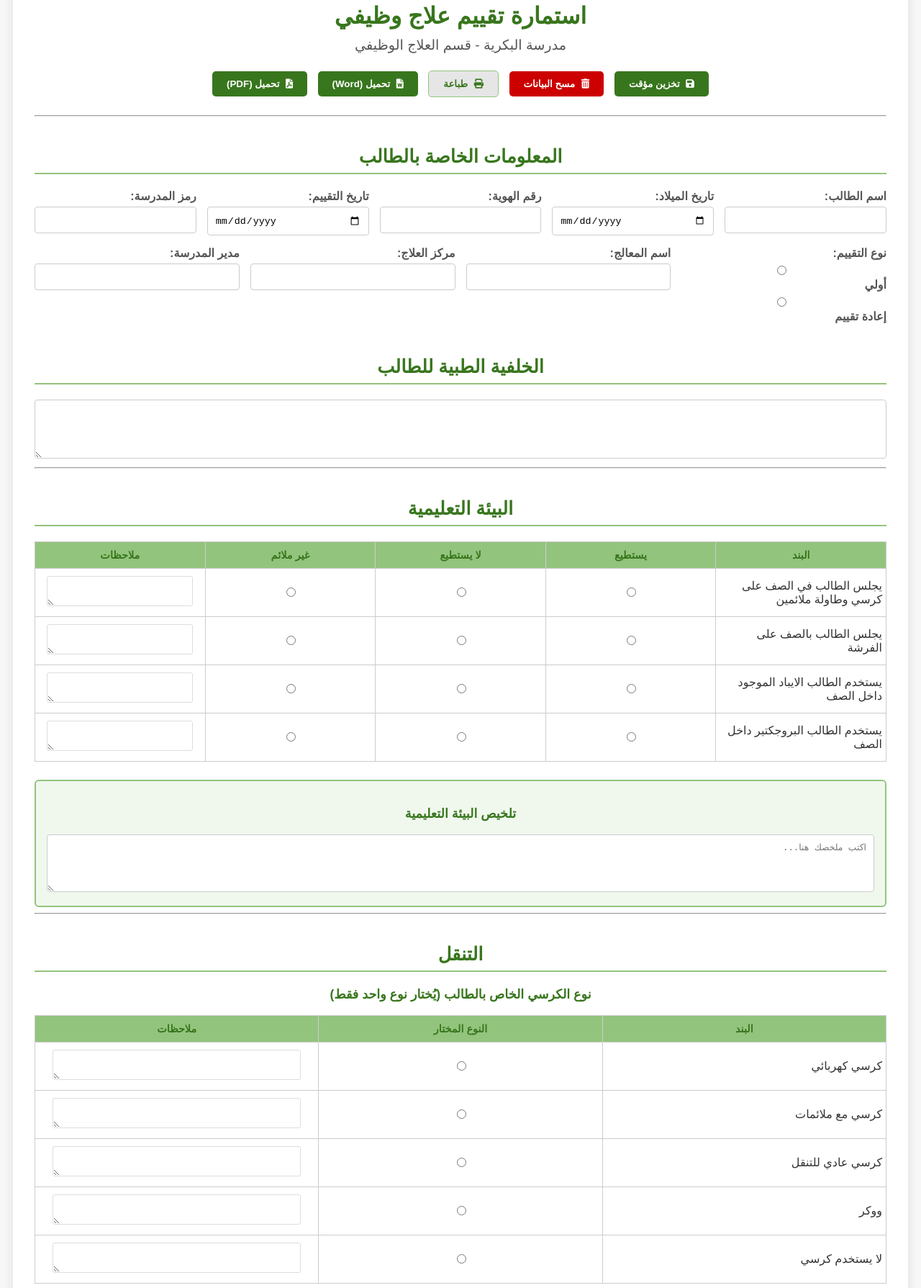
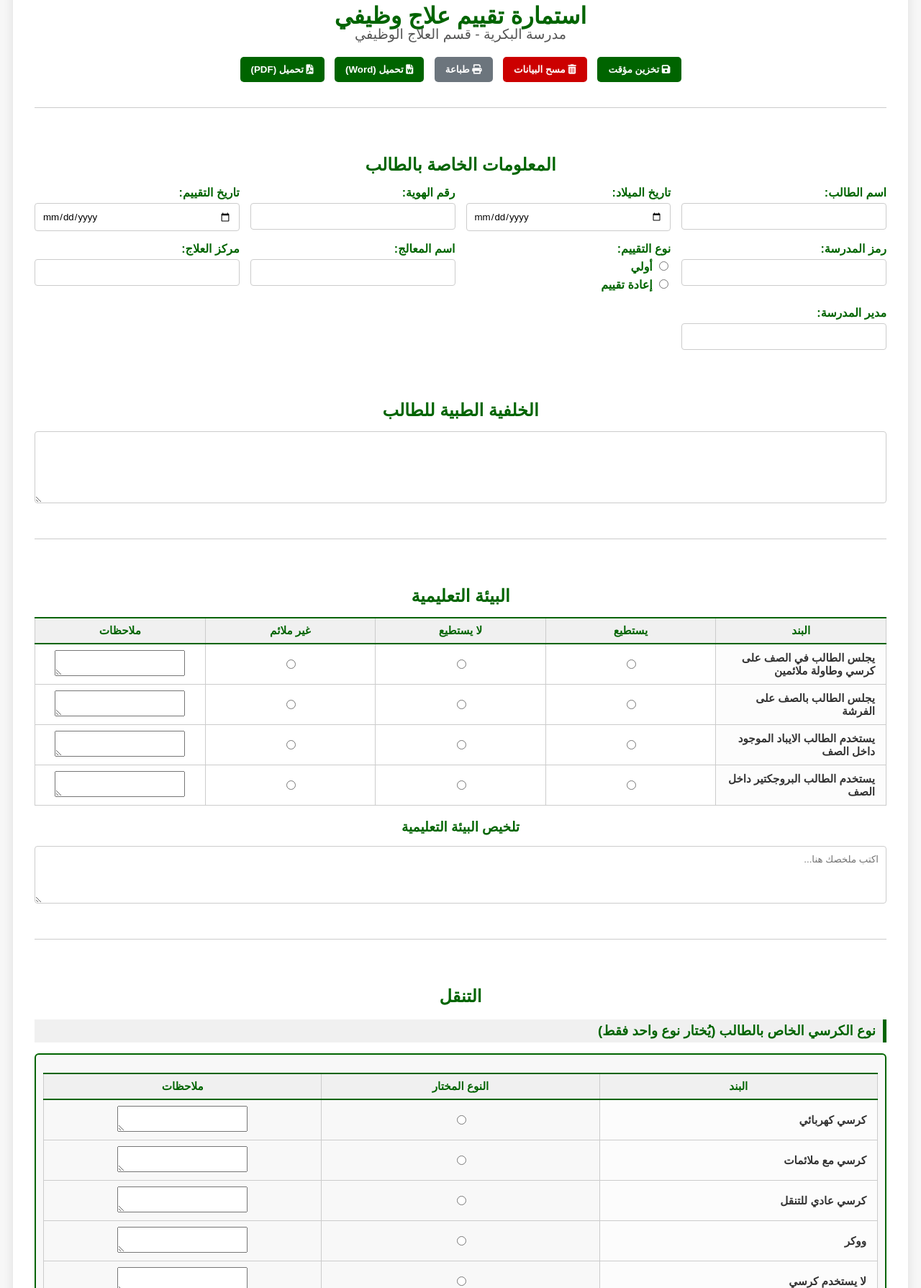
Before and after one commit to ebeidatali-max/occupationaltherapy, a plain HTML site: page index.html in a window 1280 px wide. Shown: the part 81-1870 px from the top of the page at 72% size. Drawn offline with Linux system fonts and the light colour scheme.

Commit message:
Update style.css

```diff
--- a/style.css
+++ b/style.css
@@ -1,15 +1,17 @@
 :root {
-    --primary-green: #38761d;
-    --light-green: #93c47d;
-    --hover-green: #6aa84f;
+    /* الألوان الجديدة: الأخضر الداكن كلون رئيسي، الرمادي الفاتح كلون ثانوي */
+    --primary-color: #006400;   /* أخضر داكن (Dark Green) */
+    --light-color: #F0F0F0;     /* رمادي هادئ / فاتح جداً (Grayish White) */
+    --hover-color: #004d00;     /* أخضر أغمق للتحويم */
     --danger-red: #cc0000;
+    --success-green: #006400;
     --text-color: #333;
     --border-color: #ccc;
-    --focus-color: #4CAF50;
+    --focus-color: #006400;
+    --single-choice-bg: #f8f8f8; /* خلفية رمادية فاتحة لأقسام الاختيار الفردي */
 }
 
 body {
-    /* الخط الموحد: Arial */
     font-family: 'Arial', sans-serif;
     background-color: #f7f7f7;
     color: var(--text-color);
@@ -24,188 +26,243 @@ body {
     background: #fff;
     padding: 30px;
     box-shadow: 0 4px 15px rgba(0, 0, 0, 0.1);
-    border-top: 6px solid var(--primary-green);
+    border-top: 6px solid var(--primary-color);
     border-radius: 8px;
 }
 
-/* محاذاة العناوين في المنتصف */
 h1, h2, h3, .centered-title {
     text-align: center;
-    color: var(--primary-green);
+    color: var(--primary-color);
+    margin-bottom: 15px;
+}
+hr {
+    border: 0;
+    height: 1px;
+    background-color: var(--border-color);
+    margin: 30px 0;
+}
+section {
+    padding: 15px 0;
 }
 
-h1 { margin-bottom: 30px; }
-h2 { border-bottom: 2px solid var(--light-green); padding-bottom: 8px; margin-top: 40px; font-size: 1.6em;}
-h3 { margin-top: 20px; font-size: 1.1em; font-weight: bold; }
-.section-note { font-style: italic; color: #555; margin-top: 5px; margin-bottom: 10px; text-align: right; }
 
-/* تصميم الأزرار التفاعلية */
-.action-buttons { text-align: center; margin-bottom: 20px; }
-.btn {
-    padding: 10px 20px;
-    margin: 5px;
-    border: none;
-    border-radius: 5px;
-    cursor: pointer;
-    font-weight: bold;
-    transition: background-color 0.3s ease, transform 0.1s;
-}
-.btn i { margin-left: 5px; }
-.btn:active { transform: scale(0.98); }
-
-.primary-btn { background-color: var(--primary-green); color: white; }
-.primary-btn:hover { background-color: var(--hover-green); }
-.success-btn { background-color: #579344; color: white; }
-.success-btn:hover { background-color: #4a7d3a; }
-.secondary-btn { background-color: #e6e6e6; color: var(--primary-green); border: 1px solid var(--light-green); }
-.secondary-btn:hover { background-color: #d0d0d0; }
-.danger-btn { background-color: var(--danger-red); color: white; }
-.danger-btn:hover { background-color: #a30000; }
-
-
-/* العرض العرضي للمعلومات الأساسية */
+/* تنسيقات حقول المعلومات */
 .horizontal-info {
-    display: flex;
-    flex-wrap: wrap;
+    display: grid;
+    grid-template-columns: repeat(auto-fit, minmax(250px, 1fr));
     gap: 15px;
     margin-bottom: 20px;
-    text-align: right;
-}
-.horizontal-info > div {
-    flex: 1 1 200px;
 }
 .horizontal-info label {
     display: block;
     font-weight: bold;
     margin-bottom: 5px;
-    color: #555;
+    color: var(--primary-color);
 }
-.horizontal-info input, textarea {
+
+.horizontal-info input[type="text"],
+.horizontal-info input[type="date"],
+.notes-section textarea,
+.summary-box textarea {
     width: 100%;
-    padding: 10px;
+    padding: 10px; /* زيادة التباعد داخل الحقول */
     border: 1px solid var(--border-color);
     border-radius: 4px;
     box-sizing: border-box;
-    transition: border-color 0.3s;
+    font-family: 'Arial', sans-serif;
 }
-.horizontal-info input:focus, textarea:focus {
-    border-color: var(--focus-color);
-    outline: none;
-    box-shadow: 0 0 5px rgba(76, 175, 80, 0.5);
+.notes-section textarea {
+    min-height: 100px; /* ارتفاع ثابت للخلفية الطبية */
 }
+.summary-box textarea {
+    min-height: 80px; /* ارتفاع ثابت للتلخيصات */
+}
+
 
 /* تنسيق الجداول */
 table {
     width: 100%;
+    table-layout: fixed;
     border-collapse: collapse;
-    margin-top: 15px;
-    table-layout: fixed;
+    margin: 15px 0;
 }
+
 th, td {
     border: 1px solid var(--border-color);
-    padding: 10px 5px;
+    padding: 8px 5px; /* تباعد قياسي داخل الخلايا */
     text-align: center;
     vertical-align: middle;
+    font-family: 'Arial', sans-serif;
+    font-size: 0.95em;
 }
+
 th {
-    background-color: var(--light-green);
-    color: var(--primary-green);
+    background-color: var(--light-color); /* اللون الثانوي الرمادي لرأس الجدول */
+    color: var(--primary-color);
     font-weight: bold;
-    font-size: 0.9em;
+    border-top: 2px solid var(--primary-color);
+    border-bottom: 2px solid var(--primary-color);
 }
+
 td:first-child {
     text-align: right;
-    font-weight: 500;
-    width: 30%;
+    width: 35%; /* تخصيص عرض ثابت لبند البند */
+    padding-right: 15px;
+    font-weight: bold;
+    background-color: #fcfcfc;
 }
-td textarea {
-    width: 90%;
-    min-height: 40px;
+
+/* ضبط عرض الأعمدة لتنسيق الجداول */
+.col-3 td:nth-child(2), .col-3 td:nth-child(3) { width: 15%; }
+.col-5 td:nth-child(2), .col-5 td:nth-child(3), .col-5 td:nth-child(4) { width: 10%; } /* نعم/لا/غير ملائم */
+.col-5 td:nth-child(5) { width: 25%; } /* ملاحظات */
+.col-7 td:nth-child(2), .col-7 td:nth-child(3), .col-7 td:nth-child(4), .col-7 td:nth-child(5), .col-7 td:nth-child(6) { width: 8%; } /* 5 خيارات */
+.col-7 td:nth-child(7) { width: 25%; } /* ملاحظات */
+.col-6 td:nth-child(7) { width: 20%; } /* ملاحظات للـ 6 أعمدة */
+
+
+/* تنسيق الأهداف والتوصيات والملاحظات */
+.goal-item-container,
+.note-item-container,
+.recommendation-item-container {
+    padding: 10px;
+    border: 1px solid var(--light-color);
+    background-color: var(--single-choice-bg);
+    border-radius: 4px;
+    margin-bottom: 10px;
+}
+
+.goal-item-container textarea,
+.note-item-container textarea,
+.recommendation-item-container textarea {
+    width: 100%;
+    padding: 8px;
     border: 1px solid #ddd;
     border-radius: 3px;
+    box-sizing: border-box;
+    font-family: 'Arial', sans-serif;
+    resize: vertical; /* يمكن تغيير ارتفاعها عمودياً */
+}
+.goal-header {
+    display: flex;
+    align-items: center;
+    margin-bottom: 5px;
+}
+.goal-header .goal-item {
+    flex-grow: 1;
+    margin: 0 10px;
+    min-height: 40px;
+}
+.achievement-level select {
     padding: 5px;
-    resize: vertical;
+    border: 1px solid #aaa;
+    border-radius: 3px;
+    background-color: white;
+}
+.delete-goal-btn, .delete-note-btn, .delete-recommendation-btn {
+    background: none;
+    color: var(--danger-red);
+    border: none;
+    cursor: pointer;
+    font-size: 1.2em;
+    padding: 0 5px;
+    margin-right: 5px;
 }
 
-/* التلخيص اليدوي */
-.summary-box {
-    background-color: #f0f8ee;
-    border: 2px solid var(--light-green);
-    padding: 15px;
-    margin-top: 25px;
+/* تنسيق جداول الاختيار الفردي (النوع الواحد) */
+.single-choice-table {
+    border: 2px solid var(--primary-color);
+    padding: 10px;
     border-radius: 6px;
+    background-color: var(--single-choice-bg);
+    margin-bottom: 20px;
 }
-.summary-box textarea {
-    width: 100%;
-    border: 1px solid #ccc;
-    resize: vertical;
-    padding: 10px;
-    font-size: 0.95em;
-    min-height: 80px;
-    background: #fff;
-    box-sizing: border-box;
+.single-choice-title {
+    color: var(--primary-color);
+    font-weight: bold;
+    border-right: 5px solid var(--primary-color);
+    padding-right: 10px;
+    margin-right: 0;
+    text-align: right;
+    background-color: var(--light-color); /* اللون الرمادي الفاتح */
+    padding-top: 5px;
+    padding-bottom: 5px;
 }
 
-/* تنسيق الأهداف التفاعلية */
-.goal-item-container {
-    display: flex;
-    margin-bottom: 10px;
-    align-items: flex-start;
+
+/* أزرار الإجراءات */
+.btn {
+    padding: 10px 15px;
+    margin: 5px;
+    border: none;
+    border-radius: 5px;
+    cursor: pointer;
+    font-family: 'Arial', sans-serif;
+    font-weight: bold;
+    transition: background-color 0.3s;
 }
-.goal-item-container textarea {
-    flex-grow: 1;
-    padding: 12px;
-    border: 1px solid var(--light-green);
-    border-radius: 4px;
-    resize: vertical;
-    box-sizing: border-box;
-    font-size: 1em;
+.primary-btn, .success-btn {
+    background-color: var(--primary-color);
+    color: white;
 }
-.delete-goal-btn {
-    background: none;
-    border: none;
-    color: var(--danger-red);
-    cursor: pointer;
-    font-size: 1.4em;
-    margin-right: 10px;
-    padding: 10px 5px;
-    transition: color 0.2s;
+.primary-btn:hover, .success-btn:hover {
+    background-color: var(--hover-color);
 }
-.delete-goal-btn:hover {
-    color: #a30000;
+.danger-btn {
+    background-color: var(--danger-red);
+    color: white;
+}
+.danger-btn:hover {
+    background-color: #a00000;
+}
+.secondary-btn {
+    /* تمييز الأزرار الثانوية بلون محايد متناسق مع الرمادي الفاتح */
+    background-color: #6c757d;
+    color: white;
+}
+.secondary-btn:hover {
+    background-color: #5a6268;
+}
+.action-buttons {
+    text-align: center;
+    margin: 10px 0 20px 0;
 }
 
-/* الطباعة */
+/* الطباعة (لتحسين PDF/الطباعة) */
 @media print {
-    .action-buttons, .add-goal-btn, hr {
-        display: none;
-    }
-    .container {
-        box-shadow: none;
-        border: none;
-        max-width: none;
-        margin: 0;
-        padding: 0;
-    }
-    body {
+    /* ضمان ظهور الخط Arial في الطباعة */
+    body, input, textarea, select {
         font-family: 'Arial', sans-serif !important;
     }
+
     th {
-        background-color: #ddd !important;
+        background-color: var(--light-color) !important;
         -webkit-print-color-adjust: exact;
-        color: #333 !important;
+        color: var(--primary-color) !important;
+        border-color: var(--primary-color) !important;
     }
-    .goal-item-container {
-        display: block;
-        margin-bottom: 15px;
-        border: 1px dashed #ccc;
-        padding: 10px;
-        border-radius: 4px;
+
+    td:first-child {
+        background-color: #f7fcf9 !important;
+        -webkit-print-color-adjust: exact;
     }
-    .delete-goal-btn { display: none; }
-    .goal-item-container textarea {
-        border: none !important;
-        padding: 0 !important;
-        min-height: 50px;
+
+    .action-buttons, button {
+        display: none !important;
+    }
+
+    /* إضافة فواصل صفحات لتحسين تنظيم PDF */
+    .assessment-section, .goals-notes-section, .info-section {
+        page-break-before: always;
+    }
+
+    .info-section:first-of-type {
+        page-break-before: auto;
+    }
+
+    /* لضمان طباعة الألوان للنصوص */
+    .single-choice-title, h1, h2, h3 {
+        color: var(--primary-color) !important;
+        -webkit-print-color-adjust: exact;
     }
 }
```
